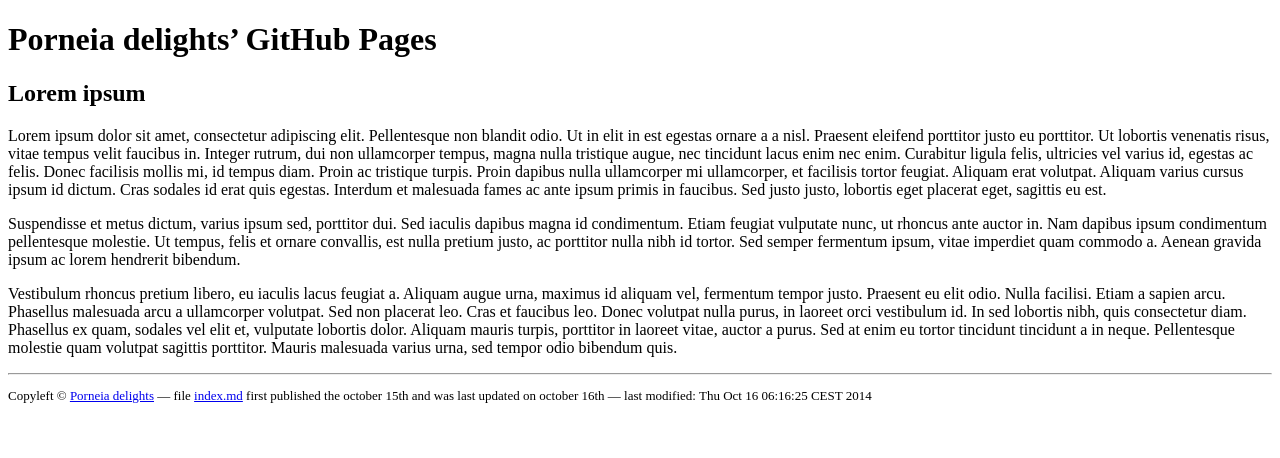
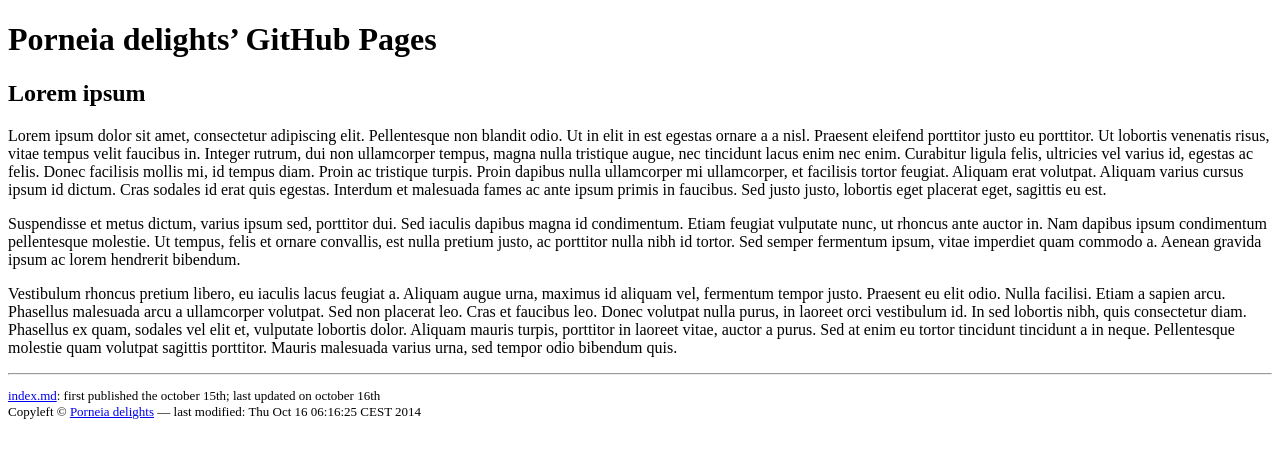
Before and after one commit to porneia/porneia.github.io, a Jekyll site: the page built from index.md, in a window 1280 px wide. Shown: the top 458 px of the page. Built offline with Jekyll 4.4.1, drawn with Linux system fonts in a browser that asks for light colours.

Commit message:
changes in default

```diff
--- a/_layouts/default.html
+++ b/_layouts/default.html
@@ -21,9 +21,9 @@
 
 <footer>
 <p>
+<a href="https://github.com/porneia/porneia.github.io/blob/master/{{ page.path }}">{{ page.path }}</a>: first published the {{ page.publish }}{% if page.update %}; last updated on {{ page.update }}{% endif %}<br />
 Copyleft &copy; <a href="mailto:porneiaATfreeDOTfr">Porneia delights</a>
-&mdash;
-file <a href="https://github.com/porneia/porneia.github.io/blob/master/{{ page.path }}">{{ page.path }}</a> first published the {{ page.publish }}{% if page.update %} and was last updated on {{ page.update }}{% endif %} &mdash; last modified: {{ page.date }}
+&mdash; last modified: {{ page.date }}
 </footer>
 
 </body>
```
